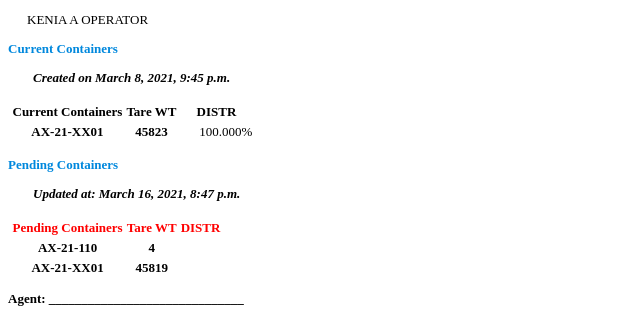
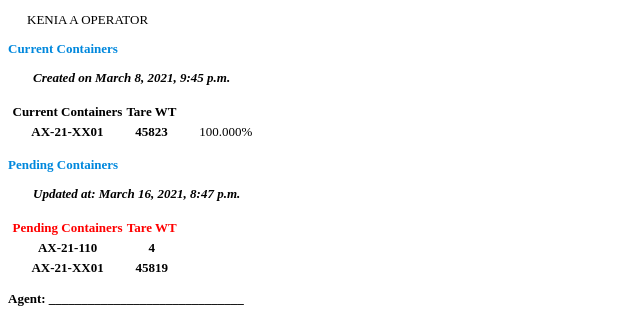
Before and after one commit to Lance-Easley/FACT-Prototype, a Django app: template templates/pdf_pending.html in a window 1280 px wide. Shown: the part 402-723 px from the top of the page, without its empty margins (0-640 px from the left). Run offline with Django 3.2, Linux system fonts and the light colour scheme; the template is opened without the code that fills it: values that come from a table or form of the project are taken from there, others are empty; data comes from the database, SQL or seed files in the repository.

Commit message:
took out % on pdf

```diff
--- a/templates/pdf_pending.html
+++ b/templates/pdf_pending.html
@@ -75,7 +75,6 @@
             <tr>
               <th scope="col">Current Containers</th>
               <th scope="col">Tare WT</th>
-              <th scope="col">DISTR</th>
               <th></th>
             </tr>
           </thead>
@@ -110,7 +109,6 @@
                 <tr>
                   <th scope="col" class="pend">Pending Containers</th>
                   <th scope="col" class="pend">Tare WT</th>
-                  <th scope="col" class="pend">DISTR</th>
                   <th></th>
                 </tr>
               </thead>
@@ -126,7 +124,6 @@
                   <th class="align-end pend-container-weight">
                     {{ container.weight }}
                   </th>
-                  <th class="align-end pend-container-percent"></th>
                   <th></th>
                 </tr>
 
@@ -139,7 +136,6 @@
                   <th class="align-end pend-container-weight">
                     {{ container.weight }}
                   </th>
-                  <th class="align-end pend-container-percent"></th>
                 </div>
               </tbody>
               {% endif %}
```
